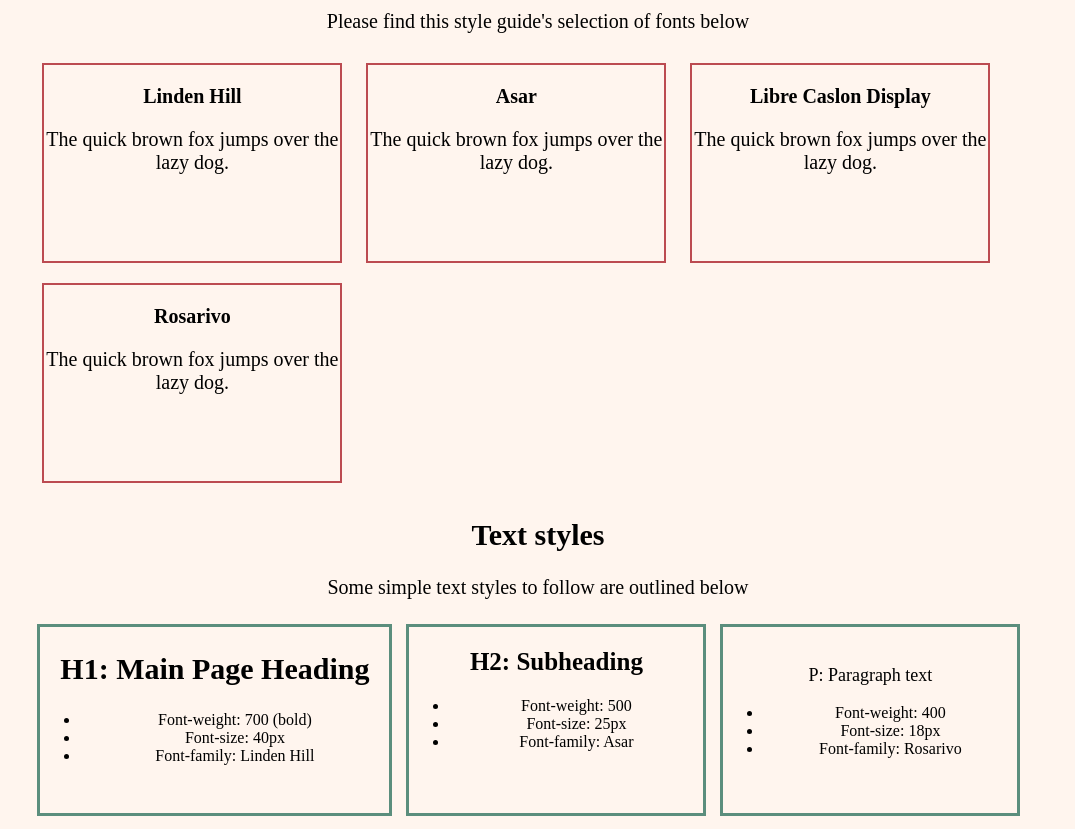
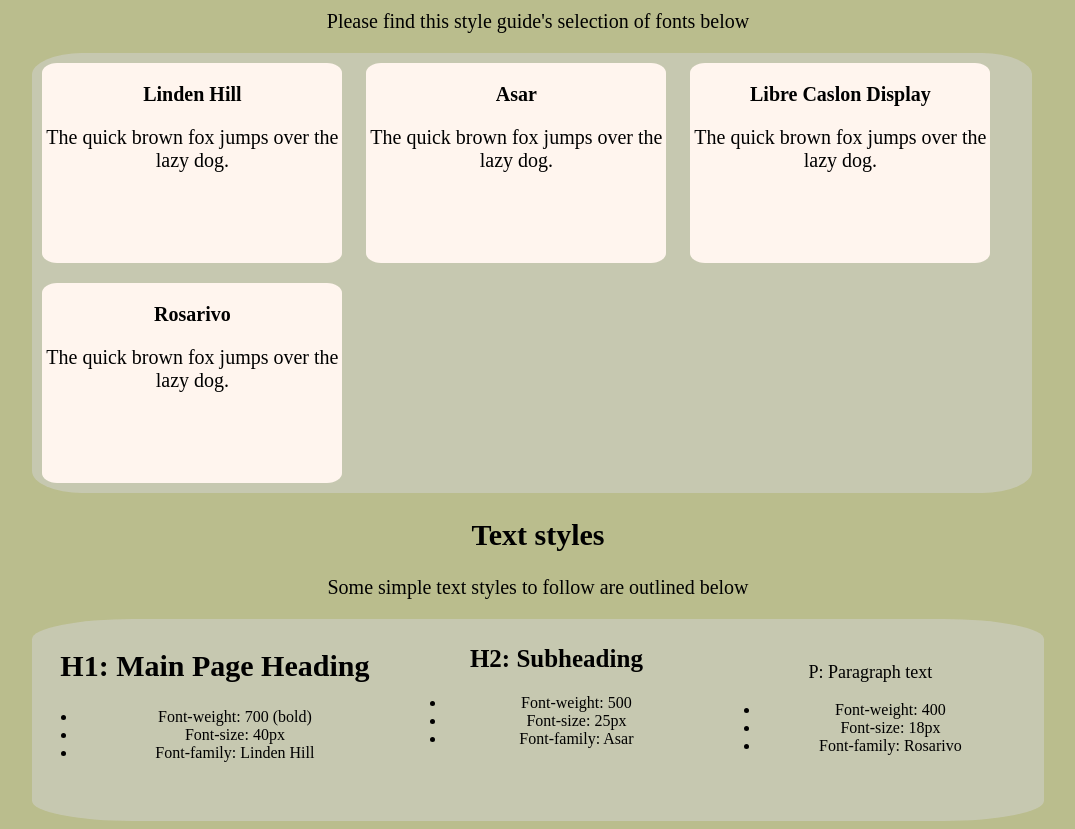
Before and after one commit to oliviahill9/styleguide, a plain HTML site: page index.html in a window 1280 px wide. Shown: the part 741-1570 px from the top of the page, without its empty margins (102-1177 px from the left). Drawn offline with Linux system fonts and the light colour scheme; a web font is replaced by a local one.

Commit message:
background color change

```diff
--- a/style.css
+++ b/style.css
@@ -3,7 +3,7 @@
 }
 
 body {
-    background-color:seashell;
+    background-color:#babd8d;
 }
 
 #h1 {
@@ -32,6 +32,8 @@ body {
 .color-section {
     align-items: center;
     margin: 0 10%;
+    background-color:rgba(211,211,211, 50%);
+    border-radius: 10%;
 }
 
 .font-section {
@@ -39,11 +41,15 @@ body {
     margin: 0 10%;
     width: 1000px;
     justify-content: center;
+    background-color: rgba(211,211,211, 50%);
+    border-radius: 5%;
 }
 
 .text-section {
     align-items: center;
     margin: 0 10%;
+    background-color: rgba(211,211,211, 50%);
+    border-radius: 10%;
 }
 
 .olivine {
@@ -163,39 +169,45 @@ text-align: center;
 
 .font-1 {
 display: inline-block;
-border: 2px solid #BC4B51;
+
 width: 300px;
 height: 200px;
 margin: 10px 10px;
 vertical-align: top;
+border-radius: 5%;
+background-color: seashell;
 }
 
 .font-2 {
     display: inline-block;
-    border: 2px solid #BC4B51;
+
     width: 300px;
     height: 200px;
     margin: 10px 10px;
     justify-content: center;
     vertical-align: top;
+    border-radius: 5%;
+    background-color: seashell;
 }
 
 .font-3 {
-    display: inline-block;
-    border: 2px solid #BC4B51;
-    width: 300px;
+display: inline-block;
+width: 300px;
 height: 200px;
 margin: 10px 10px;
 vertical-align: top;
+border-radius: 5%;
+background-color: seashell;
 }
 
 .font-4 {
-    display: inline-block;
-    border: 2px solid #BC4B51;
-    width: 300px;
+display: inline-block;
+width: 300px;
 height: 200px;
 margin: 10px 10px;
 vertical-align: top;
+border-radius: 5%;
+background-color: seashell;
 }
 
 
@@ -224,7 +236,7 @@ font-family: "Rosarivo"
 .text-1 {
     display: inline-block;
     margin: 5px 5px;
-    border: 3px solid #5B8E7D;
+
     width: 355px;
     height: 192px;
     vertical-align: top;
@@ -236,7 +248,7 @@ font-family: "Rosarivo"
 .text-2 {
     display: inline-block;
     margin: 5px 5px;
-    border: 3px solid #5B8E7D;
+
     width: 300px;
     height: 192px;
     vertical-align: top;
@@ -246,7 +258,7 @@ font-family: "Rosarivo"
 .text-3 {
     display: inline-block;
     margin: 5px 5px;
-    border: 3px solid #5B8E7D;
+
     width: 300px;
     height: 192px;
     vertical-align: top;
```
